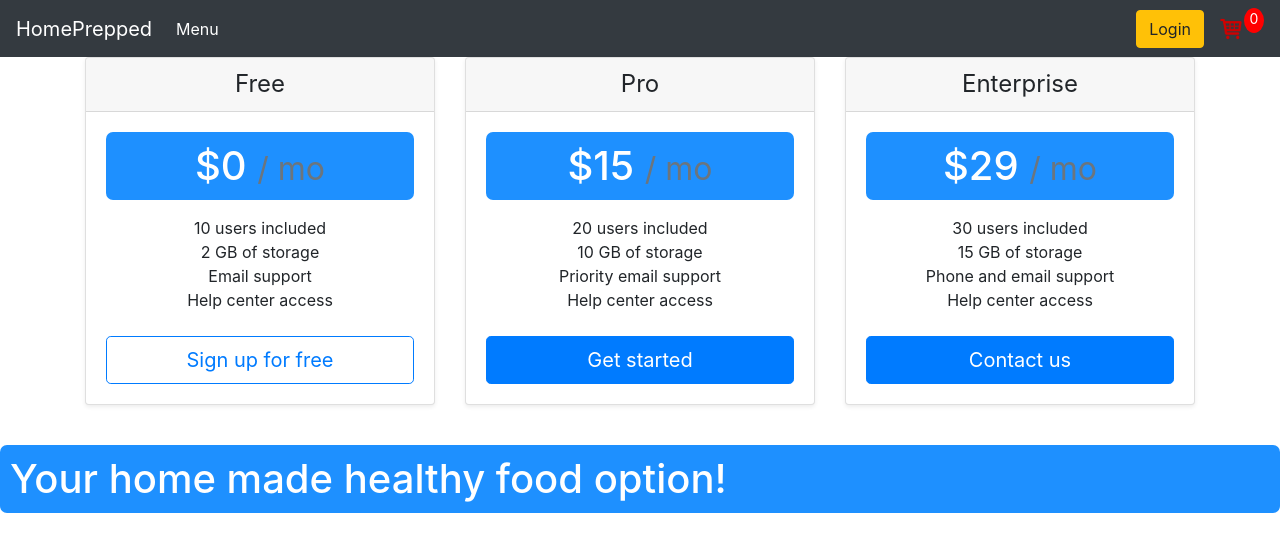
After one commit to SilvaSobol/EatHomePrepped, a Django app: page /menu/ in a window 1280 px wide. The commit adds this page. Shown: the top 552 px of the page. Run offline with Django 3.2, Linux system fonts and the light colour scheme; some libraries are stand-ins or nearby versions.

Commit message:
minor tweaks

```diff
--- a/eHp/templates/index.html
+++ b/eHp/templates/index.html
@@ -15,7 +15,7 @@
     </head>
     <body>
         <nav class="navbar navbar-expand-lg navbar-dark bg-dark">
-            <a class="navbar-brand" href="{% url 'cart' %}">HomePrepped</a>
+            <a class="navbar-brand" href="{% url 'index' %}">HomePrepped</a>
             <button class="navbar-toggler" type="button" data-toggle="collapse" data-target="#navbarSupportedContent" aria-controls="navbarSupportedContent" aria-expanded="false" aria-label="Toggle navigation">
               <span class="navbar-toggler-icon"></span>
             </button>
@@ -23,7 +23,7 @@
             <div class="collapse navbar-collapse" id="navbarSupportedContent">
               <ul class="navbar-nav mr-auto">
                 <li class="nav-item active">
-                  <a class="nav-link" href="{% url 'cart' %}">Store <span class="sr-only">(current)</span></a>
+                  <a class="nav-link" href="{% url 'menu' %}">Menu <span class="sr-only">(current)</span></a>
                 </li>
 
               </ul>
@@ -38,7 +38,12 @@
             </div>
             </div>
           </nav>
+          <div class = "container">
+            {% block content %}
+
+            {% endblock content %}
+          </div>
+
      <h1>Your home made healthy food option!</h1>
-        <script src="" async defer></script>
     </body>
 </html>
--- /dev/null
+++ b/eHp/templates/menu.html
@@ -0,0 +1,51 @@
+{% extends 'index.html' %}
+{% load static %}
+{% block content %}
+    <div class="card-deck mb-3 text-center">
+        <div class="card mb-4 shadow-sm">
+          <div class="card-header">
+            <h4 class="my-0 font-weight-normal">Free</h4>
+          </div>
+          <div class="card-body">
+            <h1 class="card-title pricing-card-title">$0 <small class="text-muted">/ mo</small></h1>
+            <ul class="list-unstyled mt-3 mb-4">
+              <li>10 users included</li>
+              <li>2 GB of storage</li>
+              <li>Email support</li>
+              <li>Help center access</li>
+            </ul>
+            <button type="button" class="btn btn-lg btn-block btn-outline-primary">Sign up for free</button>
+          </div>
+        </div>
+        <div class="card mb-4 shadow-sm">
+          <div class="card-header">
+            <h4 class="my-0 font-weight-normal">Pro</h4>
+          </div>
+          <div class="card-body">
+            <h1 class="card-title pricing-card-title">$15 <small class="text-muted">/ mo</small></h1>
+            <ul class="list-unstyled mt-3 mb-4">
+              <li>20 users included</li>
+              <li>10 GB of storage</li>
+              <li>Priority email support</li>
+              <li>Help center access</li>
+            </ul>
+            <button type="button" class="btn btn-lg btn-block btn-primary">Get started</button>
+          </div>
+        </div>
+        <div class="card mb-4 shadow-sm">
+          <div class="card-header">
+            <h4 class="my-0 font-weight-normal">Enterprise</h4>
+          </div>
+          <div class="card-body">
+            <h1 class="card-title pricing-card-title">$29 <small class="text-muted">/ mo</small></h1>
+            <ul class="list-unstyled mt-3 mb-4">
+              <li>30 users included</li>
+              <li>15 GB of storage</li>
+              <li>Phone and email support</li>
+              <li>Help center access</li>
+            </ul>
+            <button type="button" class="btn btn-lg btn-block btn-primary">Contact us</button>
+          </div>
+        </div>
+      </div>
+{% endblock content %}
--- a/eHp/urls.py
+++ b/eHp/urls.py
@@ -4,5 +4,5 @@ from . import views
 urlpatterns = [
     path('', views.index, name="index"),
     path('cart/', views.cart, name = "cart"),
-    path('', views.index),
+    path('menu/', views.item_menu, name ="menu"),
 ]
--- a/eHp/views.py
+++ b/eHp/views.py
@@ -11,3 +11,7 @@ def index(request):
 def cart(request):
     context = {}
     return render(request, 'cart.html', context)
+
+def item_menu(request):
+    context = {}
+    return render(request, 'menu.html', context)
```
Also changed, not shown: eHp/templates/cart.html (+4 -20 lines).
